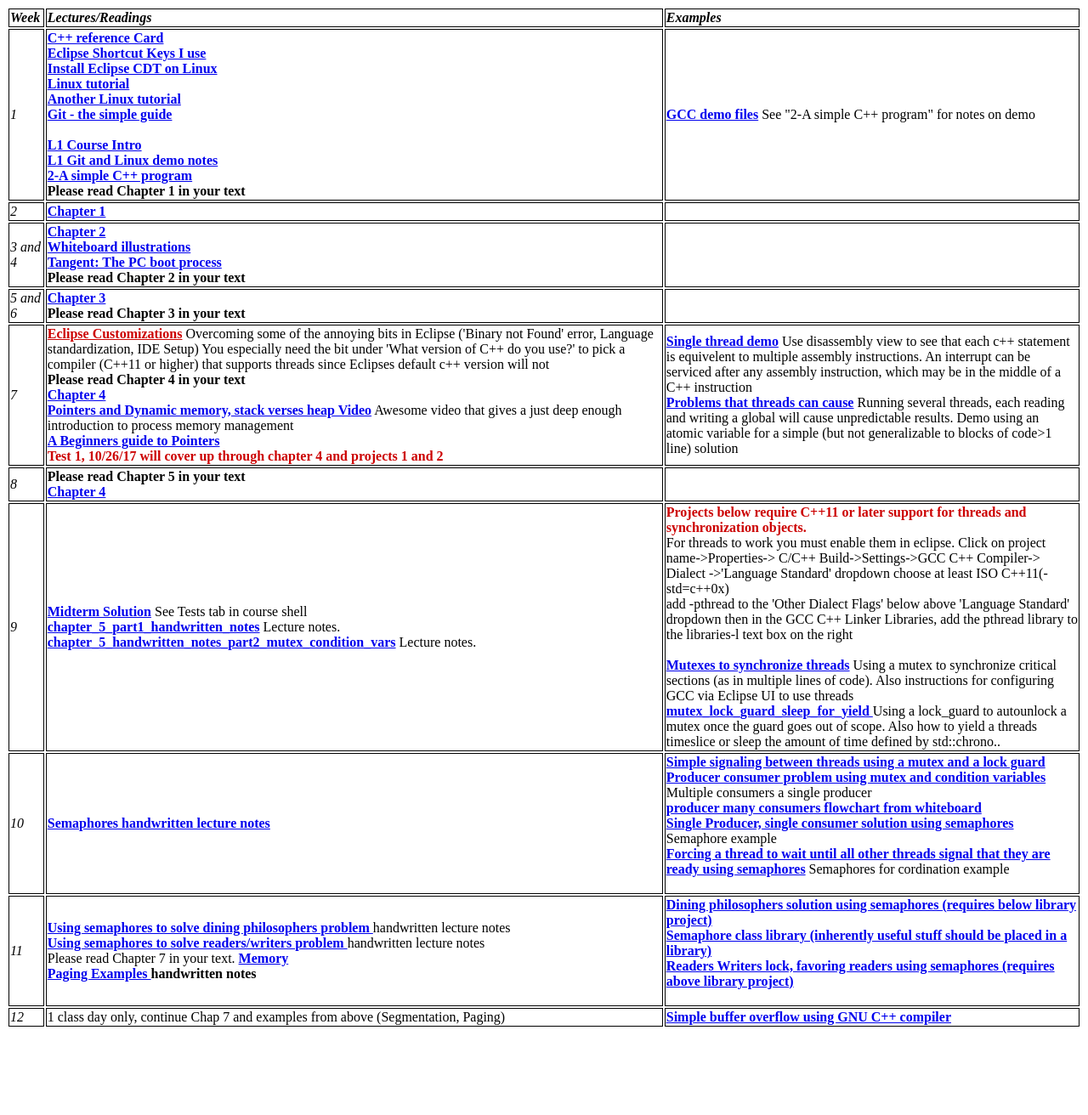
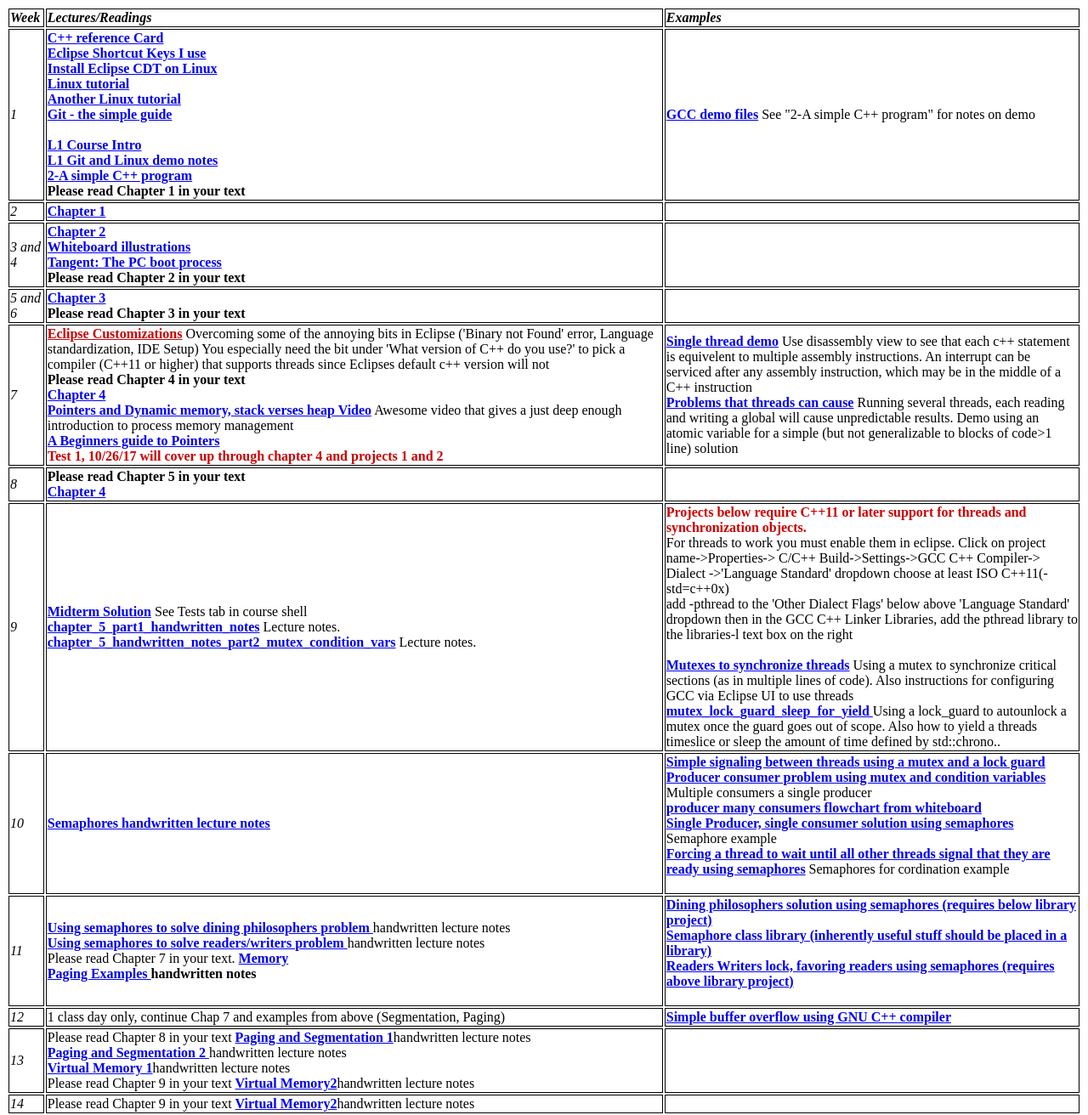
Before and after one commit to yeckoh/CPSC410, a Jekyll site: the page navbar/Lectures.html, which Jekyll copies as it is, in a window 1280 px wide. Shown: the whole page at 85% size. Built offline with Jekyll 4.4.1, drawn with Linux system fonts in a browser that asks for light colours; before the commit the page ends 1210 px from its top, so only the background shows below that.

Commit message:
lectures

```diff
--- a/navbar/Lectures.html
+++ b/navbar/Lectures.html
@@ -171,7 +171,33 @@
 
 			</td>
 		</tr>
+		<tr>
+			<td class="style_white "><em>13</em></td>
+			<td class="style_white ">
+				Please read Chapter 8 in your text
+			<strong><a href="https://github.com/CNUClasses/CPSC410/blob/master/content/Lectures/410_paging_segmentation1.pdf"> Paging and Segmentation 1</a></strong>handwritten lecture notes<br>
+			<strong><a href="https://github.com/CNUClasses/CPSC410/blob/master/content/Lectures/410_paging_segmentation2.pdf"> Paging and Segmentation 2 </a></strong>handwritten lecture notes<br>
+			<strong><a href="https://github.com/CNUClasses/CPSC410/blob/master/content/Lectures/410_virtual_mem1.pdf"> Virtual Memory 1</a></strong>handwritten lecture notes<br>
+			Please read Chapter 9 in your text
+			<strong><a href="https://github.com/CNUClasses/CPSC410/blob/master/content/Lectures/410_virtual_mem2.pdf"> Virtual Memory2</a></strong>handwritten lecture notes<br>
 
+
+		    </td>
+			<td class="style_white ">
+			</td>
+		</tr>
+		<tr>
+			<td class="style_white "><em>14</em></td>
+			<td class="style_white ">
+				Please read Chapter 9 in your text
+
+			<strong><a href="https://github.com/CNUClasses/CPSC410/blob/master/content/Lectures/410_virtual_mem2.pdf"> Virtual Memory2</a></strong>handwritten lecture notes<br>
+
+
+		    </td>
+			<td class="style_white ">
+			</td>
+		</tr>
 	    </table>
         <p></p>
     </section>
```
Also changed, not shown: 4 other files.
